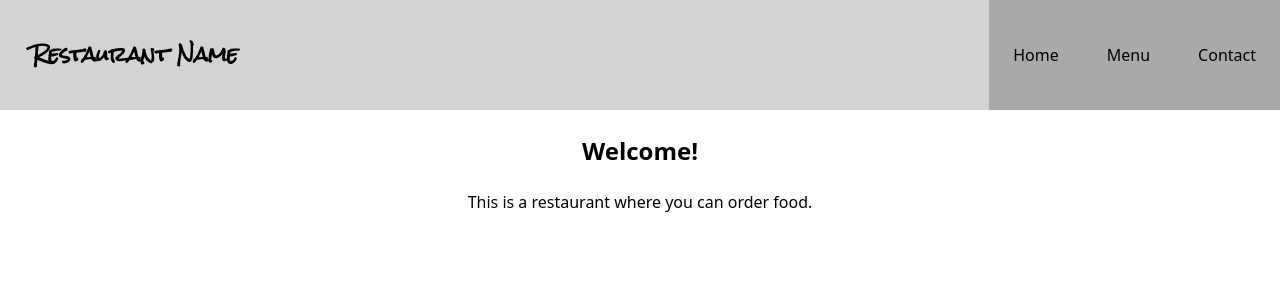
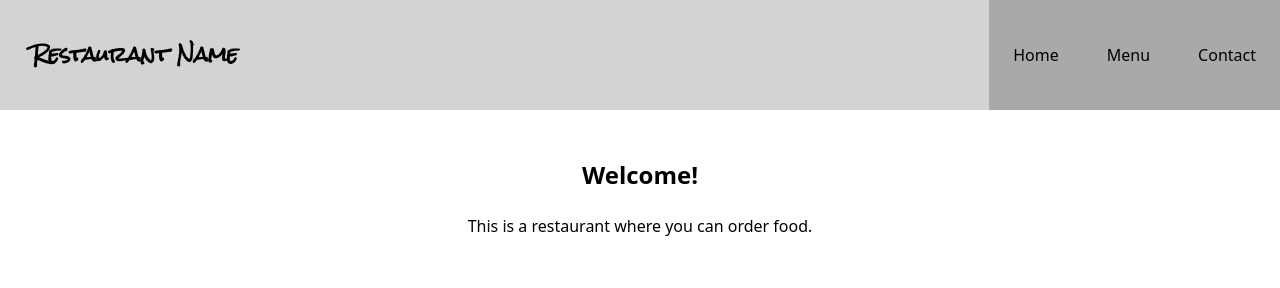
Before and after one commit to ap-ple/restaurant, a website built with webpack: page src/template.html in a window 1280 px wide. Built offline with nearby package versions, Linux system fonts and the light colour scheme.

Commit message:
Increase main padding

```diff
--- a/src/styles.css
+++ b/src/styles.css
@@ -66,7 +66,7 @@ body>main {
    align-items: center;
    align-self: center;
    gap: 24px;
-   padding: 24px 48px;
+   padding: 48px;
    min-width: 200px;
    max-width: 400px;
 }
```
